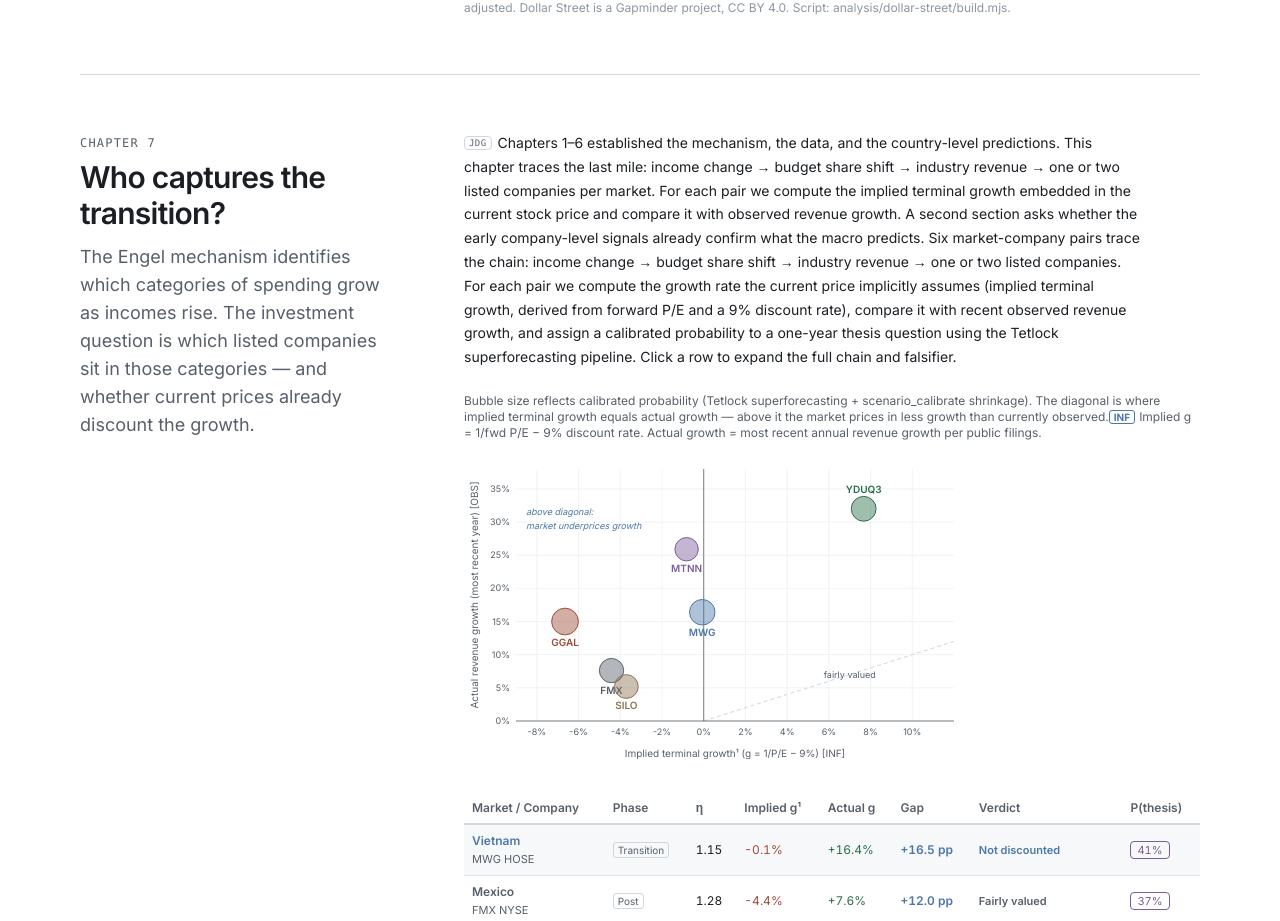
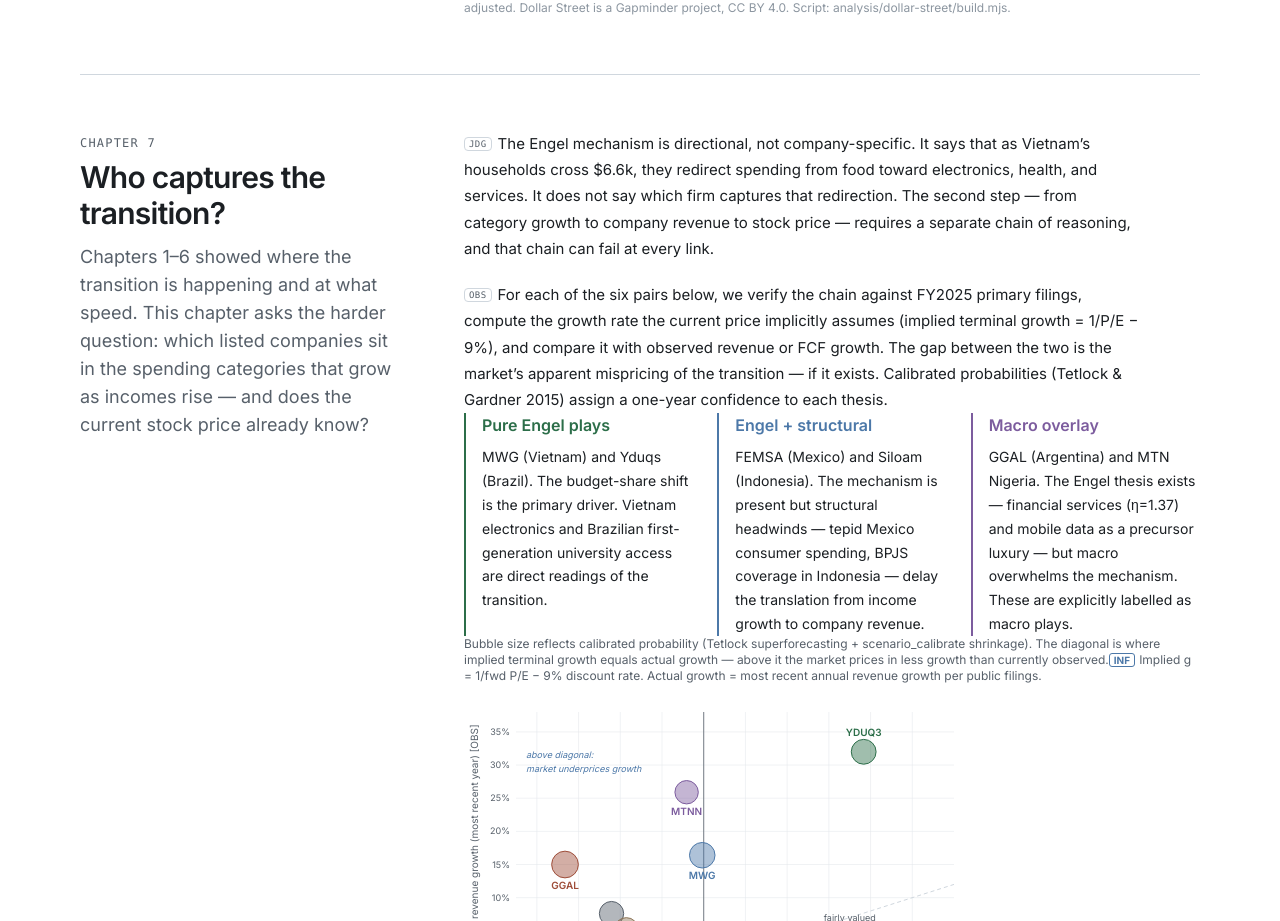
Before and after one commit to Replicant-Partners/engelscurves1, a Next.js app: page /story in a window 1280 px wide. Shown: the part 11079-12000 px from the top of the page. Built offline with nearby package versions, Linux system fonts and the light colour scheme.

Commit message:
feat(ch7): full narrative rewrite — archetype taxonomy (Pure/Structural/Macro), scatter reading guide, analytical synthesis, cleaner section transitions; corpus citations Clements+Osadchiy

```diff
--- a/app/story/page.tsx
+++ b/app/story/page.tsx
@@ -495,27 +495,81 @@ export default function StoryPage() {
           id="chains"
           n="7"
           title="Who captures the transition?"
-          lede="The Engel mechanism identifies which categories of spending grow as incomes rise. The investment question is which listed companies sit in those categories — and whether current prices already discount the growth."
+          lede="Chapters 1–6 showed where the transition is happening and at what speed. This chapter asks the harder question: which listed companies sit in the spending categories that grow as incomes rise — and does the current stock price already know?"
         >
-          <p className="text-sm leading-relaxed mb-6">
-            <Tag t="JDG" />Chapters 1&ndash;6 established the mechanism, the data, and the country-level predictions. This chapter traces the last mile: income change &rarr; budget share shift &rarr; industry revenue &rarr; one or two listed companies per market. For each pair we compute the implied terminal growth embedded in the current stock price and compare it with observed revenue growth. A second section asks whether the early company-level signals already confirm what the macro predicts. Six market-company pairs trace the chain: income change &rarr; budget share shift &rarr; industry revenue &rarr; one or two listed companies. For each pair we compute the growth rate the current price implicitly assumes (implied terminal growth, derived from forward P/E and a 9% discount rate), compare it with recent observed revenue growth, and assign a calibrated probability to a one-year thesis question using the Tetlock superforecasting pipeline. Click a row to expand the full chain and falsifier.
+
+          {/* ── Intro ─────────────────────────────────────────────────── */}
+          <p className="text-[15px] leading-[1.75] mb-5">
+            <Tag t="JDG" />The Engel mechanism is directional, not company-specific. It says that as Vietnam&rsquo;s households cross $6.6k, they redirect spending from food toward electronics, health, and services. It does not say which firm captures that redirection. The second step — from category growth to company revenue to stock price — requires a separate chain of reasoning, and that chain can fail at every link.
           </p>
+          <p className="text-[15px] leading-[1.75] mb-10">
+            <Tag t="OBS" />For each of the six pairs below, we verify the chain against FY2025 primary filings, compute the growth rate the current price implicitly assumes (implied terminal growth = 1/P/E &minus; 9%), and compare it with observed revenue or FCF growth. The gap between the two is the market&rsquo;s apparent mispricing of the transition — if it exists. Calibrated probabilities (Tetlock &amp; Gardner 2015) assign a one-year confidence to each thesis.
+          </p>
+
+          {/* ── Archetype taxonomy ────────────────────────────────────── */}
+          <div className="grid grid-cols-1 md:grid-cols-3 gap-6 mb-12">
+            <div className="border-l-2 border-[#2c6e49] pl-4">
+              <div className="font-semibold mb-2 text-[#2c6e49]">Pure Engel plays</div>
+              <p className="text-sm leading-[1.7]">MWG (Vietnam) and Yduqs (Brazil). The budget-share shift is the primary driver. Vietnam electronics and Brazilian first-generation university access are direct readings of the transition.</p>
+            </div>
+            <div className="border-l-2 border-[#4c78a8] pl-4">
+              <div className="font-semibold mb-2 text-[#4c78a8]">Engel + structural</div>
+              <p className="text-sm leading-[1.7]">FEMSA (Mexico) and Siloam (Indonesia). The mechanism is present but structural headwinds — tepid Mexico consumer spending, BPJS coverage in Indonesia — delay the translation from income growth to company revenue.</p>
+            </div>
+            <div className="border-l-2 border-[#7c5c9e] pl-4">
+              <div className="font-semibold mb-2 text-[#7c5c9e]">Macro overlay</div>
+              <p className="text-sm leading-[1.7]">GGAL (Argentina) and MTN Nigeria. The Engel thesis exists — financial services (η=1.37) and mobile data as a precursor luxury — but macro overwhelms the mechanism. These are explicitly labelled as macro plays.</p>
+            </div>
+          </div>
+
+          {/* ── Valuation chains + charts ─────────────────────────────── */}
           <ValuationChains />
 
-          <div style={{ marginTop: 48 }}>
-            <div className="text-xs font-mono text-[#57606a] tracking-widest mb-2">PART II OF THIS CHAPTER</div>
-            <h3 className="text-xl font-semibold tracking-tight mb-2">Are they capturing it yet? Early signals</h3>
-            <p className="text-sm text-[#57606a] leading-relaxed mb-0">
-              The valuation chains above ask <em>who could</em> capture the transition. This section asks <em>who already is</em>: which company-level metrics confirm the Engel mechanism is showing up in observed financials. FY2025 primary filings. Click a pair to expand.
+          {/* ── Reading guide ─────────────────────────────────────────── */}
+          <div className="mt-10 p-6 bg-[#f6f8fa] border border-[#e1e4e8] rounded-lg">
+            <p className="text-xs font-mono text-[#57606a] tracking-widest mb-5">HOW TO READ THE SCATTER ABOVE</p>
+            <div className="grid grid-cols-1 md:grid-cols-3 gap-8">
+              <div>
+                <p className="font-semibold text-sm mb-2">Above the diagonal &rarr; market underprices growth</p>
+                <p className="text-sm leading-[1.7] text-[#57606a]">Actual recent revenue growth exceeds what the current P/E implies. MWG and YDUQ3 are the clearest cases: priced as zero/low growth while delivering 16% and 32% FCF respectively.</p>
+              </div>
+              <div>
+                <p className="font-semibold text-sm mb-2">Near the diagonal &rarr; fairly priced</p>
+                <p className="text-sm leading-[1.7] text-[#57606a]">Market pricing roughly matches observed performance. FEMSA and SILO sit close — not obviously cheap or expensive relative to what we can observe today.</p>
+              </div>
+              <div>
+                <p className="font-semibold text-sm mb-2">The essential caveat</p>
+                <p className="text-sm leading-[1.7] text-[#57606a]">Implied terminal growth is a residual — what the price assumes about the indefinite future, not a forecast. The diagonal is a benchmark for conversation, not a verdict. Each pair states its own falsifier.</p>
+              </div>
+            </div>
+          </div>
+
+          {/* ── Analytical synthesis ──────────────────────────────────── */}
+          <div className="mt-8 pl-6 border-l-4 border-[#1b1f23]">
+            <p className="text-xs font-mono text-[#57606a] tracking-widest mb-4">ANALYTICAL SYNTHESIS</p>
+            <p className="text-[15px] leading-[1.75] mb-4">
+              <Tag t="JDG" />Across the six pairs, markets consistently price transition-phase companies as if growth will stall. MWG at 11.2&times; fwd P/E implies near-zero terminal growth in a market growing at 8% GDP with food share still at 37% — priced as a mature no-growth business while the transition has barely started. Vietnam consumer electronics e-commerce was up 23% in 2025. The stock since re-rated to 17.9&times; TTM (April 2026) — one visible sign the market is beginning to price the mechanism in.
+            </p>
+            <p className="text-[15px] leading-[1.75] text-[#57606a]">
+              The most asymmetric case by expected value is YDUQ3 (+13.6% EV): fwd P/E 6&times; implies 7.7% terminal growth, but FCF grew 32% in FY2025 &mdash; a historic milestone. The market prices on revenue (+3.2%) rather than FCF (+32%), creating a persistent valuation gap if the deleveraging trajectory holds. The macro and paradox cases (GGAL, MTNN) are included deliberately: where macro overwhelms Engel, the thesis changes character but remains traceable to the same underlying mechanism &mdash; the freed-up budget that the transition creates.
+            </p>
+          </div>
+
+          {/* ── From theory to observation ───────────────────────────── */}
+          <div className="mt-14 pt-8 border-t border-[#d0d7de]">
+            <p className="text-xs font-mono text-[#57606a] tracking-widest mb-1">FROM THEORY TO OBSERVATION</p>
+            <h3 className="text-xl font-semibold tracking-tight mb-3">Are they capturing it yet?</h3>
+            <p className="text-[15px] leading-[1.75] text-[#57606a] mb-8">
+              The chains above answer who <em>should</em> benefit. This section answers the harder question: which companies already show it in their numbers? FY2025 primary filings, pair by pair. Two confirmed, three mixed, one falsifier structurally weakened. Click any pair to expand its signal detail.
             </p>
             <EarlySignals />
           </div>
 
           <Record>
-            <p><strong>Mechanism.</strong> The link from income to category demand rests on Clements &amp; Chen (2010): &ldquo;when the relative price of food is constant, [the food share equation] implies d&#x175; &asymp; &beta;Q&#x302;, with &beta; = w(&eta; &minus; 1)&rdquo; &mdash; the budget share falls when the elasticity is below 1. Their 42-country cross-section yields a median slope &beta; &asymp; &minus;0.13 (food-share change per log-point of income, R&sup2;&thinsp;=&thinsp;0.85). That is the slope every chain below uses to link a country&rsquo;s income position to its freed-up budget. <Tag t="OBS" /></p>
-            <p><strong>Middle-class threshold.</strong> Kharas (2017) defines the global middle class as households with per capita incomes &ldquo;between $10 and $100 per person per day (pppd) in 2005 PPP terms&rdquo; &mdash; $11&ndash;$110 in 2011 PPP. The six pairs are chosen from countries already at or approaching this band: the freed-up wallet is not hypothetical but observable in current household survey data. <Tag t="OBS" /></p>
-            <p><strong>Data vintage.</strong> Revenue growth: FY2025 primary filings for FEMSA (AR Mar-2026), Siloam (IDX Mar-2026), MTN Nigeria (NGX Feb-2026); H1-2026 for MWG and MTNN where more recent. Multiples as of late Oct 2026. P/E type: forward for MWG, FMX, YDUQ3; trailing for MTNN and SILO; TTM for GGAL &mdash; see footnote ¹ in the chart. All six <code>forecast_persist</code> IDs registered; call <code>forecast_record</code> at horizon to close the Brier loop.</p>
-            <p><strong>Falsifiers.</strong> Each chain states a condition that would invalidate its premise. Engel curves describe structural budget share shifts over years; they do not predict macro shocks, FX moves, or policy reversals. Where macro overwhelms the mechanism (Argentina, Nigeria), the trade is labelled macro play or paradox &mdash; the Engel thesis is secondary.</p>
+            <p><strong>Mechanism anchor.</strong> Clements &amp; Chen (2010): &ldquo;when the relative price of food is constant, [the food share equation] implies d&#x175; &asymp; &beta;Q&#x302;, with &beta; = w(&eta; &minus; 1)&rdquo;. Median slope &beta; &asymp; &minus;0.13, R&sup2; = 0.85 (42 countries). <Tag t="OBS" /> Consumption and stock returns: Osadchiy et al. (2013) cite Friedman&rsquo;s permanent income hypothesis — &ldquo;consumption depends on long-term income expectations rather than short-term changes in disposable income&rdquo; — as the basis for linking income growth to spending category shifts. <Tag t="OBS" /></p>
+            <p><strong>Middle-class threshold.</strong> Kharas (2017): &ldquo;between $10 and $100 per person per day (pppd) in 2005 PPP terms&rdquo;. The six pairs are from countries at or approaching this band; the freed-up wallet is observable, not projected. <Tag t="OBS" /></p>
+            <p><strong>Data vintage.</strong> Revenue growth: FY2025 primary filings (FEMSA AR Mar-2026, SILO IDX Mar-2026, MTNN NGX Feb-2026); H1-2026 for MWG. Multiples: late Oct 2026. P/E type: fwd for MWG/FMX/YDUQ3; trailing for MTNN/SILO; TTM for GGAL. All implied-g calculations verified via lisp_eval 2026-10-23. All six <code>forecast_persist</code> IDs registered for Brier scoring.</p>
+            <p><strong>Scope.</strong> This is an analytical framework, not investment advice. The chains state falsifiers; macro risk is in chapter 8; portfolio sizing is in chapter 9.</p>
           </Record>
         </Chapter>
 
```
